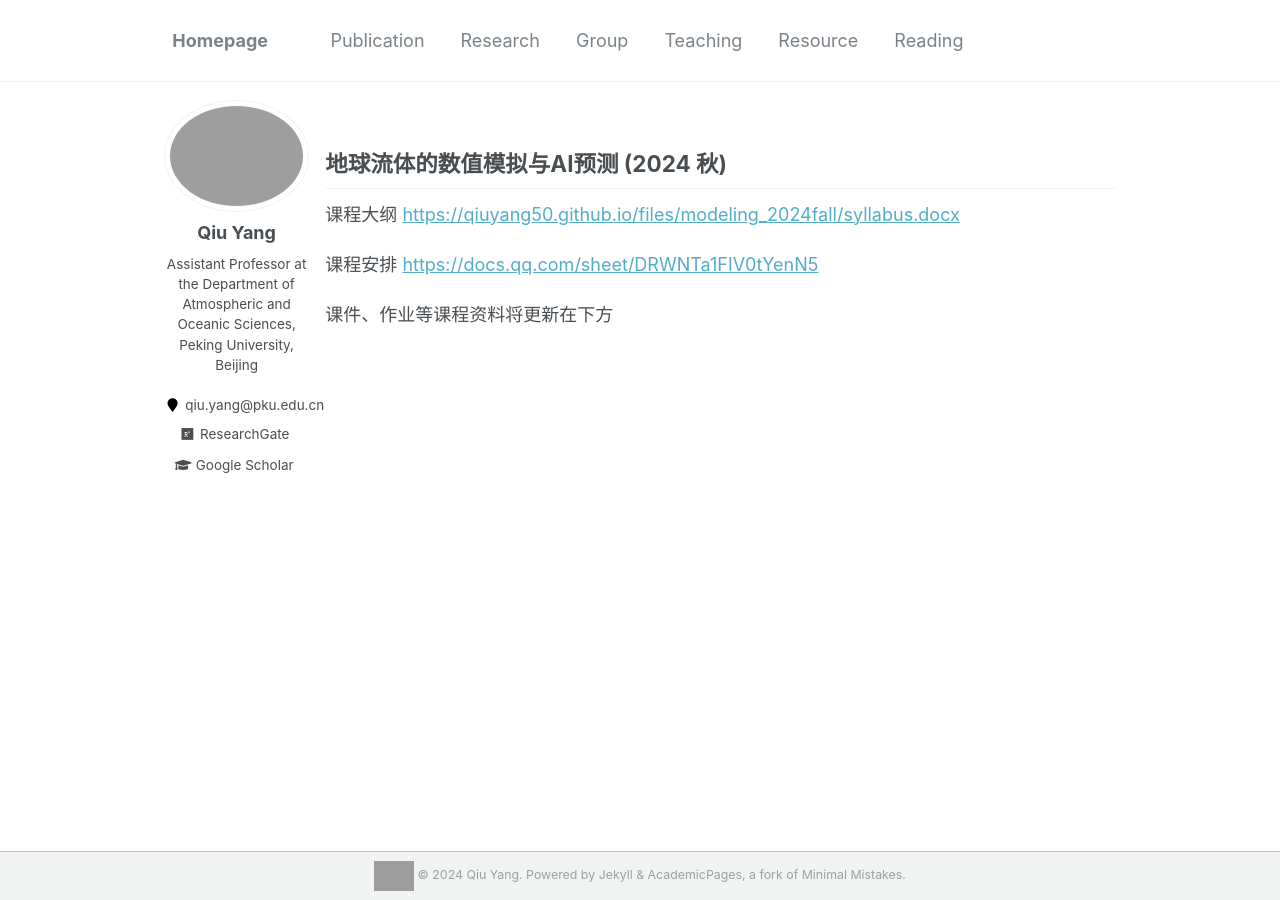
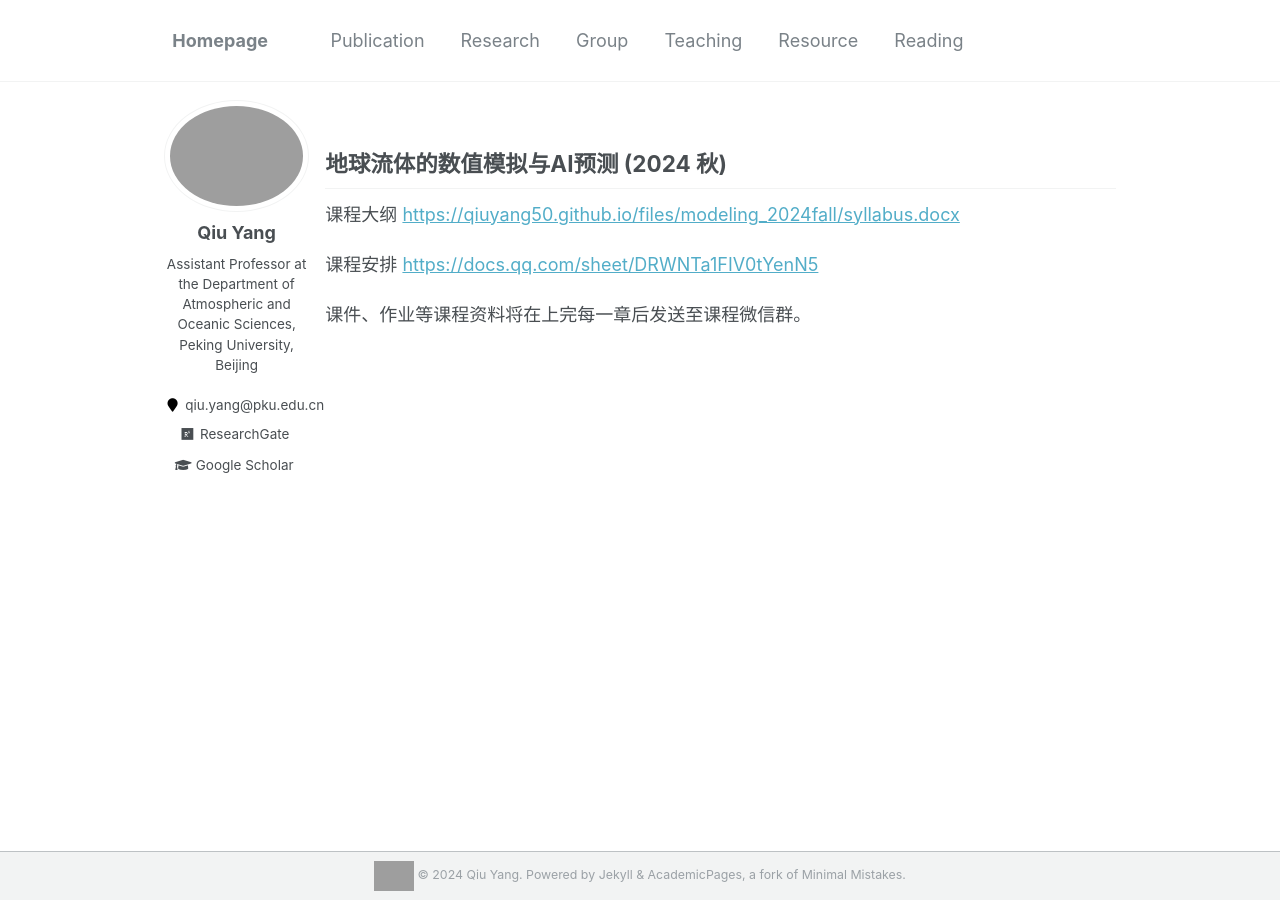
Before and after one commit to qiuyang50/qiuyang50.github.io, a Jekyll site: the page built from _pages/modeling_2024fall.md, in a window 1280 px wide. Built offline with Jekyll 4.4.1, drawn with Linux system fonts in a browser that asks for light colours; grey boxes are pictures that could not be loaded.

Commit message:
Update modeling_2024fall.md

```diff
--- a/_pages/modeling_2024fall.md
+++ b/_pages/modeling_2024fall.md
@@ -10,4 +10,4 @@ filename: modeling_2024fall.md
 
 课程安排 [https://docs.qq.com/sheet/DRWNTa1FIV0tYenN5](https://docs.qq.com/sheet/DRWNTa1FIV0tYenN5)
 
-课件、作业等课程资料将更新在下方
+课件、作业等课程资料将在上完每一章后发送至课程微信群。
```
